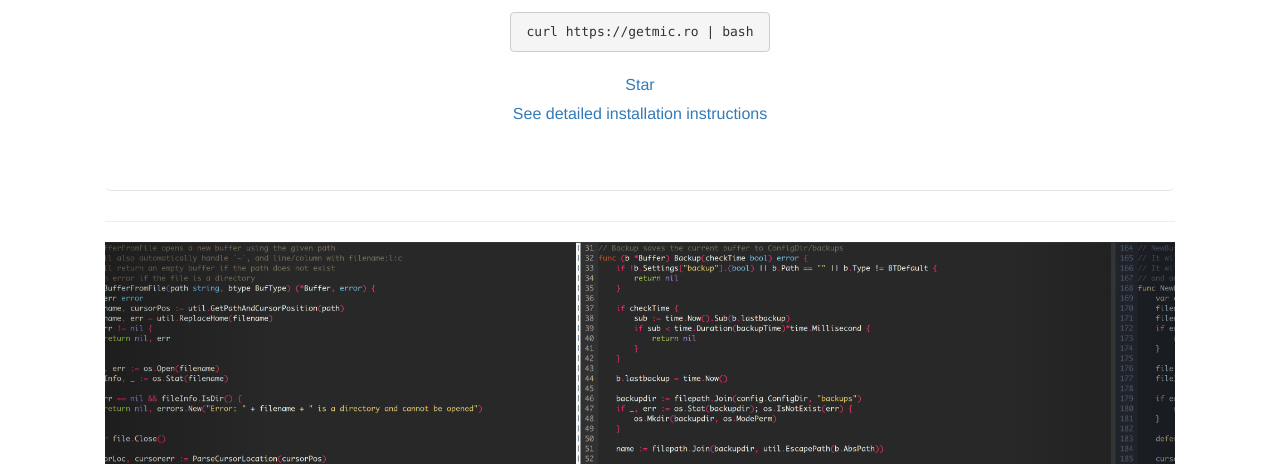
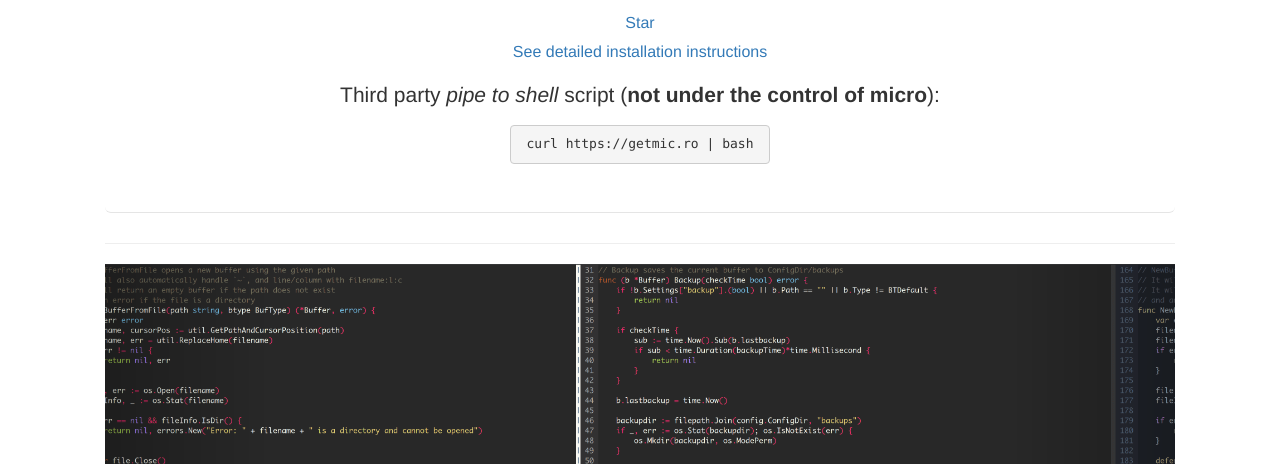
Before and after one commit to micro-editor/micro-editor.github.io, a plain HTML site: page index.html in a window 1280 px wide. Shown: the part 336-800 px from the top of the page. Drawn offline with nearby package versions, Linux system fonts and the light colour scheme.

Commit message:
index: Flag the "pipe to shell" installation method as third party
Additionally move this section below the installation instructions to separate
it from the preferred installation method.

```diff
--- a/index.html
+++ b/index.html
@@ -60,9 +60,10 @@
                 <p style="font-weight:bold;" class="lead heading">micro</p>
                 <p class="lead">a modern and intuitive terminal-based text editor</p>
                 <p><a class="btn btn-lg btn-success" href="https://github.com/micro-editor/micro/releases/latest" role="button">Download</a></p>
-                <pre style="max-width:20em;clear:both;text-align:center;margin:0 auto"><code id="selectable" onclick="selectText(this)">curl https://getmic.ro | bash</code></pre><br>
                 <a class="github-button" href="https://github.com/micro-editor/micro" data-size="large" data-show-count="true" aria-label="Star micro-editor/micro on GitHub">Star</a>
                 <p><a style='font-size: 16px;' href="https://github.com/micro-editor/micro#installation">See detailed installation instructions</a></p>
+                <p>Third party <i>pipe to shell</i> script (<b>not under the control of micro</b>):</p>
+                <pre style="max-width:20em;clear:both;text-align:center;margin:0 auto"><code id="selectable" onclick="selectText(this)">curl https://getmic.ro | bash</code></pre>
             </div>
             <hr>
 
```
